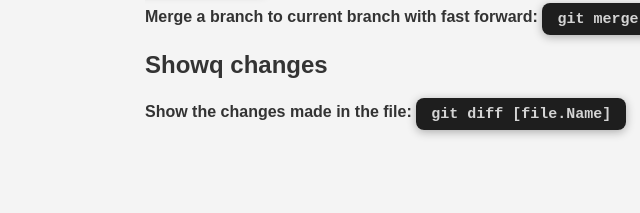
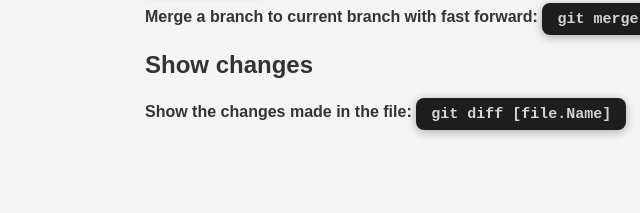
Before and after one commit to DevsShop/github-learning, a plain HTML site: page index.html in a window 1280 px wide. Shown: the part 909-1122 px from the top of the page, 640-1280 px from the left. Drawn offline with Linux system fonts and the light colour scheme.

Commit message:
fix title 'show changes'

```diff
--- a/index.html
+++ b/index.html
@@ -112,7 +112,7 @@
         <code>git merge --ff [branchName]</code>
       </p>
 
-      <h2>Showq changes</h2>
+      <h2>Show changes</h2>
       <p>
         Show the changes made in the file: <code>git diff [file.Name]</code>
       </p>
```
